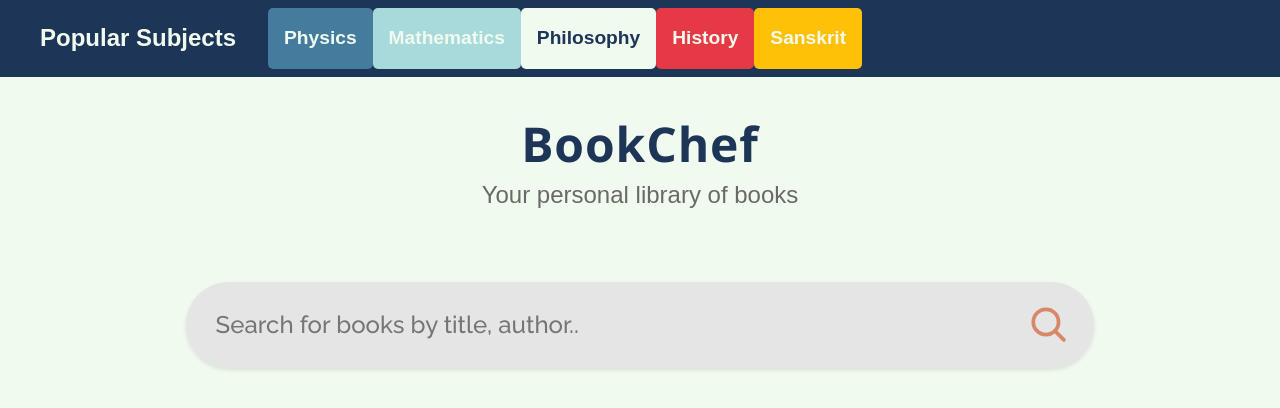
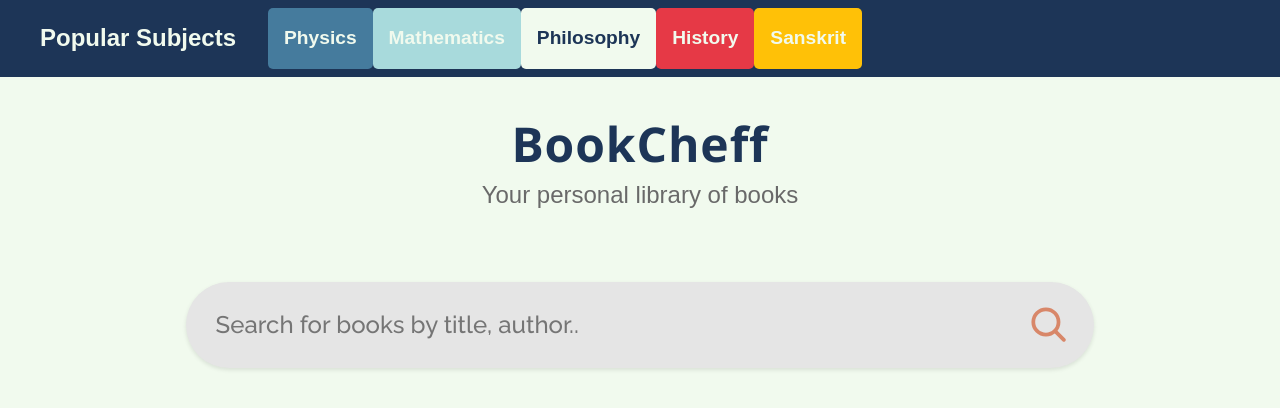
Before and after one commit to Harshal2502/BookCheff, a React (Create React App) app: page / in a window 1280 px wide. Shown: the top 408 px of the page. Built offline with nearby package versions, Linux system fonts and the light colour scheme.

Commit message:
Change the Name

```diff
--- a/public/index.html
+++ b/public/index.html
@@ -13,7 +13,7 @@
   <script src="https://cdn.jsdelivr.net/npm/bootstrap@5.2.2/dist/js/bootstrap.bundle.min.js"
     integrity="sha384-OERcA2EqjJCMA+/3y+gxIOqMEjwtxJY7qPCqsdltbNJuaOe923+mo//f6V8Qbsw3"
     crossorigin="anonymous"></script>
-  <title>BookChef</title>
+  <title>BookCheff</title>
 </head>
 
 <body>
--- a/src/App.js
+++ b/src/App.js
@@ -67,7 +67,7 @@ const HomePage = () => {
           setSearchTerm("");
         }}
       >
-        BookChef
+        BookCheff
       </h1>
       <h4 style={{ color: "dimgray" }}>Your personal library of books</h4>
 
```
